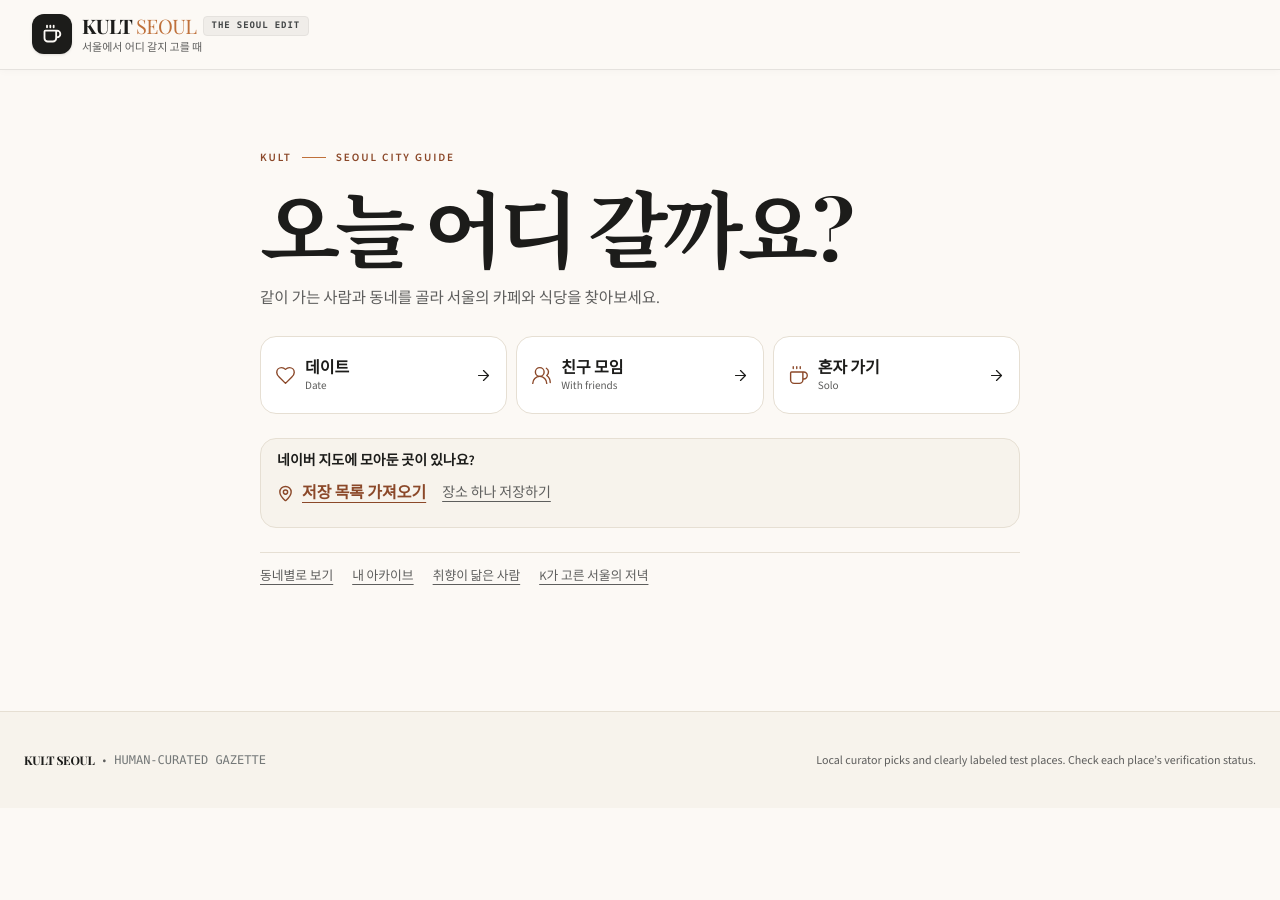
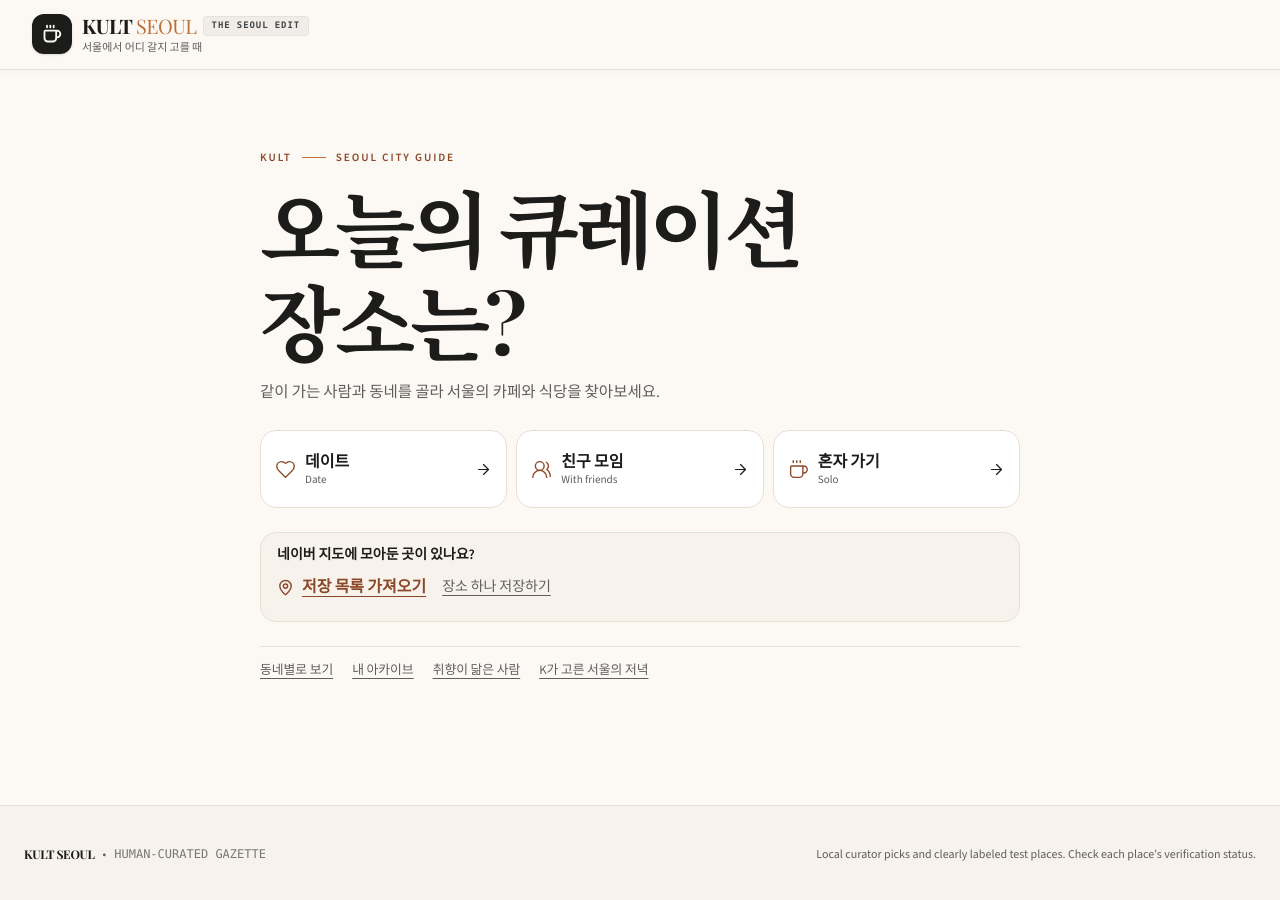
Before and after one commit to hoooong28-cyber/kult, a Next.js app: page / in a window 1280 px wide. Before the commit the page ends 808 px from the top, so only its background shows below. Built offline with nearby package versions, Linux system fonts and the light colour scheme; a web font is replaced by a local one.

Commit message:
Update KULT home heading to today’s curation

```diff
--- a/app/page.tsx
+++ b/app/page.tsx
@@ -13,7 +13,7 @@ export default function HomePage() {
     <section className={styles.entry} aria-labelledby="entry-title">
       <div className={styles.inner}>
         <p className={styles.eyebrow} lang="en">KULT <span /> SEOUL CITY GUIDE</p>
-        <h1 id="entry-title">오늘 어디 갈까요?</h1>
+        <h1 id="entry-title">오늘의 큐레이션 장소는?</h1>
         <p className={styles.dek}>같이 가는 사람과 동네를 골라 서울의 카페와 식당을 찾아보세요.</p>
         <nav className={styles.choices} aria-label="방문 목적 선택">
           {pickPurposes.map(purpose => {
```
